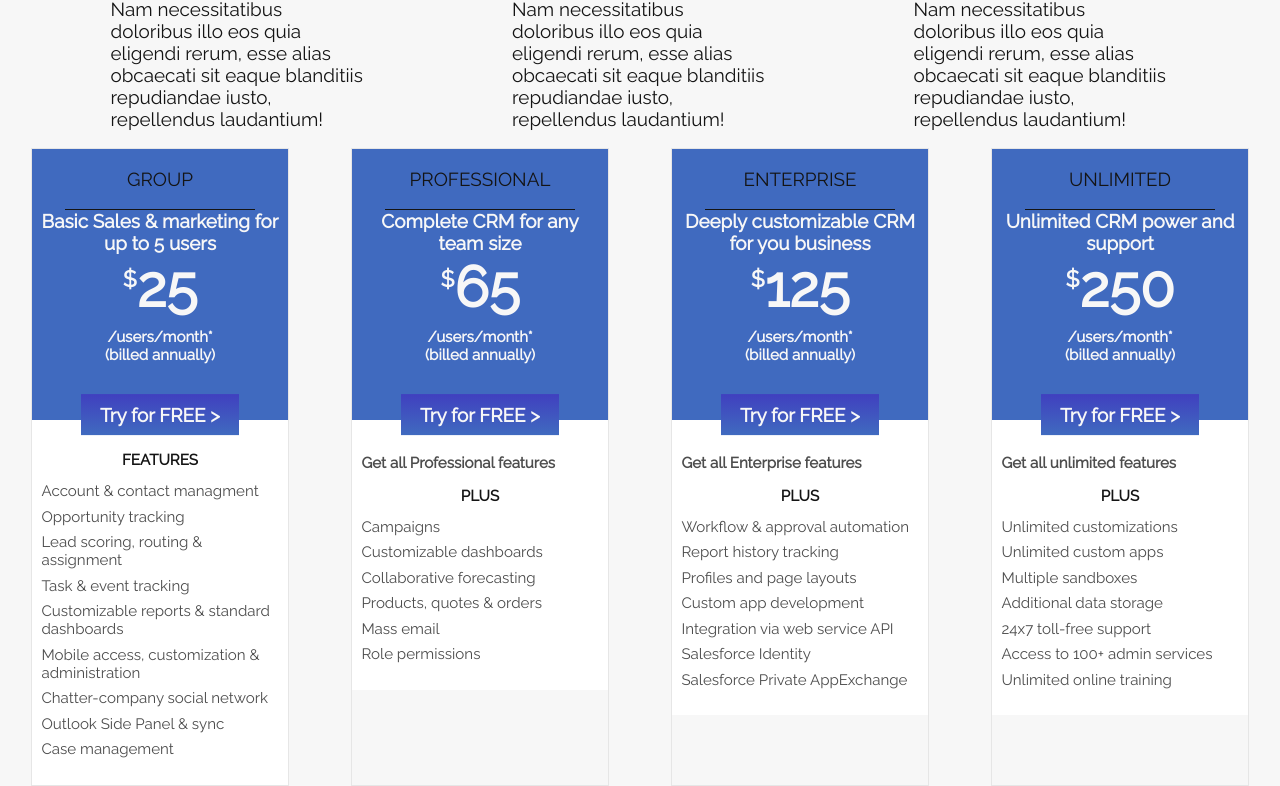
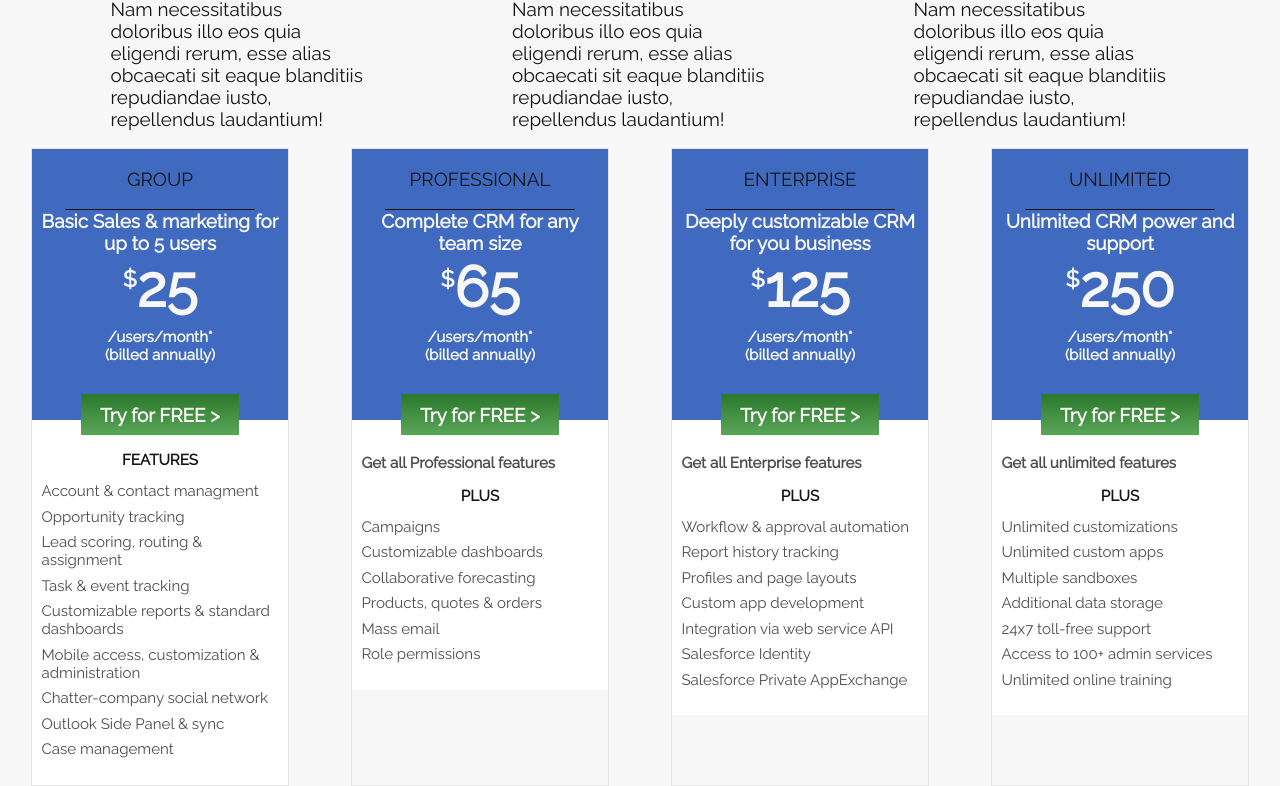
Before and after one commit to silv2107/landingPage-silv, a React (Create React App) app: page / in a window 1280 px wide. Shown: the part 2447-3233 px from the top of the page. Built offline with nearby package versions, Linux system fonts and the light colour scheme.

Commit message:
add b test

```diff
--- a/src/components/PlanCard.scss
+++ b/src/components/PlanCard.scss
@@ -42,7 +42,7 @@
         }
 
         .title__link{
-            background: linear-gradient($secondaryColor, $primaryColor);
+            background: linear-gradient(hsl(120,47%,32%), hsl(120,30%,50%));
             padding: 0.5em  1em;
             color: $backgroundColor;
             text-decoration: none;
--- a/src/components/Plancard.js
+++ b/src/components/Plancard.js
@@ -10,7 +10,7 @@ function PlanCard({ heading, summary, price, link, getFrom, features }){
                 <p className="title__conditions">/users/month*<br/>(billed annually)</p>
                 <a className="title__link" href={link}
                 //eslint-disable-next-line
-                onClick={() => gtag("event", "select_content", {"content_type": heading, "test-type": "A"})}
+                onClick={() => gtag("event", "select_content", {"content_type": heading, "test-type": "B"})}
                 >Try for <span className="title__link--caps">free</span> &gt;</a>
             </section>
             <section className="planCard__features">
```
